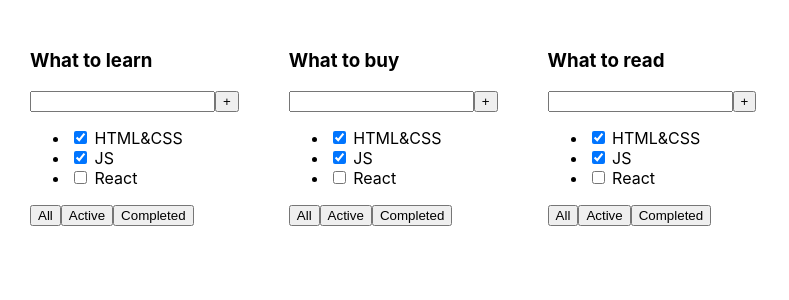
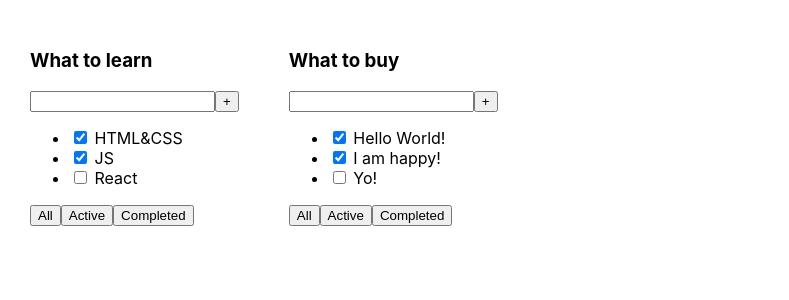
Before and after one commit to YarGromov/ToDoList_Project, a React (Create React App) app in the folder my-app/: page / in a window 1280 px wide. Shown: the top 300 px of the page, without its empty margins (0-789 px from the left). Built offline with nearby package versions, Linux system fonts and the light colour scheme.

Commit message:
tasks1, tasks2

```diff
--- a/my-app/src/App.tsx
+++ b/my-app/src/App.tsx
@@ -3,11 +3,22 @@ import './App.css';
 import {Todolist} from "./Todolist";
 
 function App() {
+
+    const tasks1 = [
+        {id: 1, title: 'HTML&CSS', isDone: true},
+        {id: 1, title: 'JS', isDone: true},
+        {id: 1, title: 'React', isDone: false}
+    ]
+    const tasks2 = [
+        {id: 1, title: 'Hello World!', isDone: true},
+        {id: 1, title: 'I am happy!', isDone: true},
+        {id: 1, title: 'Yo!', isDone: false}
+    ]
+
     return (
         <div className="App">
-           <Todolist title={'What to learn'}/>
-           <Todolist title={'What to buy'}/>
-           <Todolist title={'What to read'}/>
+           <Todolist title={'What to learn'} tasks={tasks1}/>
+           <Todolist title={'What to buy'} tasks={tasks2}/>
         </div>
     );
 }
--- a/my-app/src/TodoList.tsx
+++ b/my-app/src/TodoList.tsx
@@ -1,7 +1,14 @@
 import React from "react";
+
+export type TaskType = {
+    id: number
+    title: string
+    isDone: boolean
+}
 
 export type TodolistPropsType = {
     title: string
+    tasks: Array<TaskType>
 }
 
 export function Todolist(props: TodolistPropsType) {
@@ -13,9 +20,9 @@ export function Todolist(props: TodolistPropsType) {
                 <button>+</button>
             </div>
             <ul>
-                <li><input type="checkbox" checked={true}/> <span>HTML&CSS</span></li>
-                <li><input type="checkbox" checked={true}/> <span>JS</span></li>
-                <li><input type="checkbox" checked={false}/> <span>React</span></li>
+                <li><input type="checkbox" checked={props.tasks[0].isDone}/> <span>{props.tasks[0].title}</span></li>
+                <li><input type="checkbox" checked={props.tasks[1].isDone}/> <span>{props.tasks[1].title}</span></li>
+                <li><input type="checkbox" checked={props.tasks[2].isDone}/> <span>{props.tasks[2].title}</span></li>
             </ul>
             <div>
                 <button>All</button>
```
